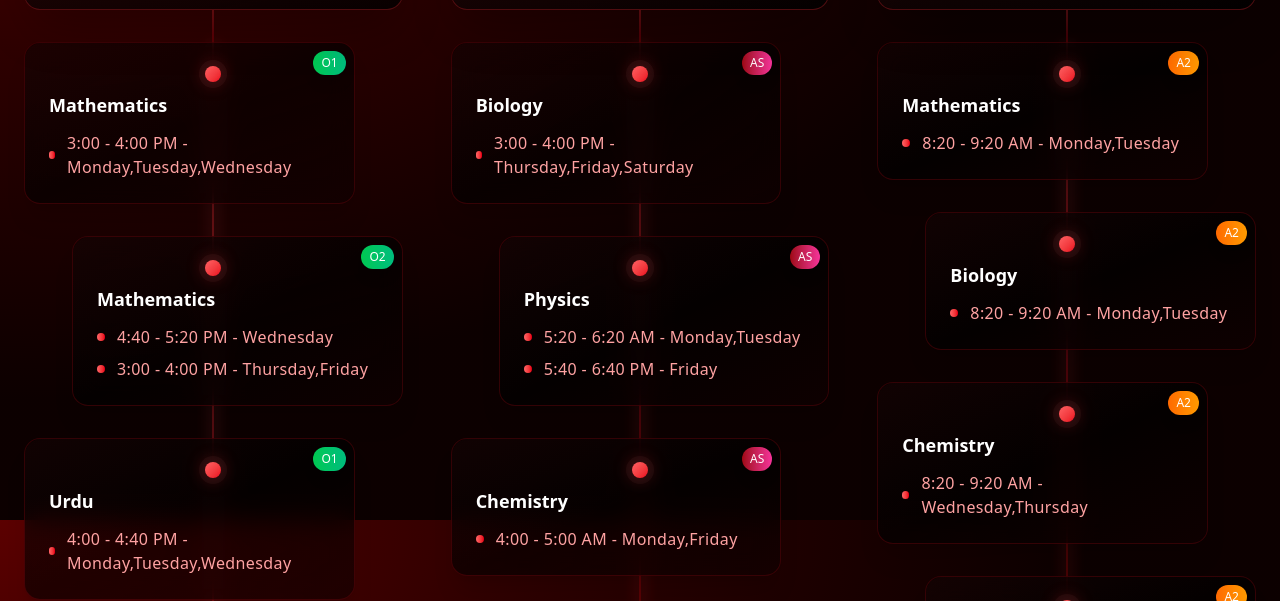
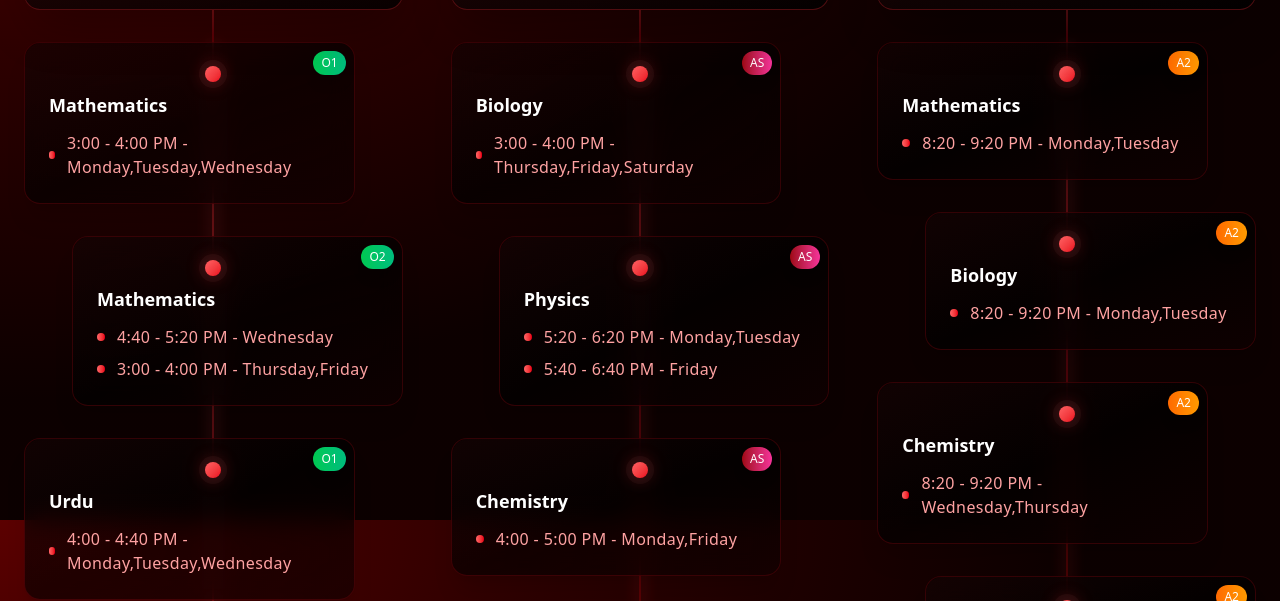
Before and after one commit to SlippinZubair007/Student-AI-Assistant, a Next.js app: page /timetable in a window 1280 px wide. Shown: the part 1080-1681 px from the top of the page. Built offline with nearby package versions, Linux system fonts and the light colour scheme; no server answers.

Commit message:
fixed am issue

```diff
--- a/src/app/timetable/page.tsx
+++ b/src/app/timetable/page.tsx
@@ -118,7 +118,7 @@ const TimetablePage = () => {
         subject: 'Physics',
         level: 'AS',
         schedules: [
-          { time: '5:20 - 6:20 AM', days: 'Monday,Tuesday' },
+          { time: '5:20 - 6:20 PM', days: 'Monday,Tuesday' },
           { time: '5:40 - 6:40 PM', days: 'Friday' },
         ],
       },
@@ -126,7 +126,7 @@ const TimetablePage = () => {
         subject: 'Chemistry',
         level: 'AS',
         schedules: [
-          { time: '4:00 - 5:00 AM', days: 'Monday,Friday' },
+          { time: '4:00 - 5:00 PM', days: 'Monday,Friday' },
         ],
       },
       {
@@ -151,21 +151,21 @@ const TimetablePage = () => {
         subject: 'Mathematics',
         level: 'A2',
         schedules: [
-          { time: '8:20 - 9:20 AM', days: 'Monday,Tuesday' },
+          { time: '8:20 - 9:20 PM', days: 'Monday,Tuesday' },
         ],
       },
       {
         subject: 'Biology',
         level: 'A2',
         schedules: [
-          { time: '8:20 - 9:20 AM', days: 'Monday,Tuesday' },
+          { time: '8:20 - 9:20 PM', days: 'Monday,Tuesday' },
         ],
       },
       {
         subject: 'Chemistry',
         level: 'A2',
         schedules: [
-          { time: '8:20 - 9:20 AM', days: 'Wednesday,Thursday' },
+          { time: '8:20 - 9:20 PM', days: 'Wednesday,Thursday' },
         ],
       },
       {
```
